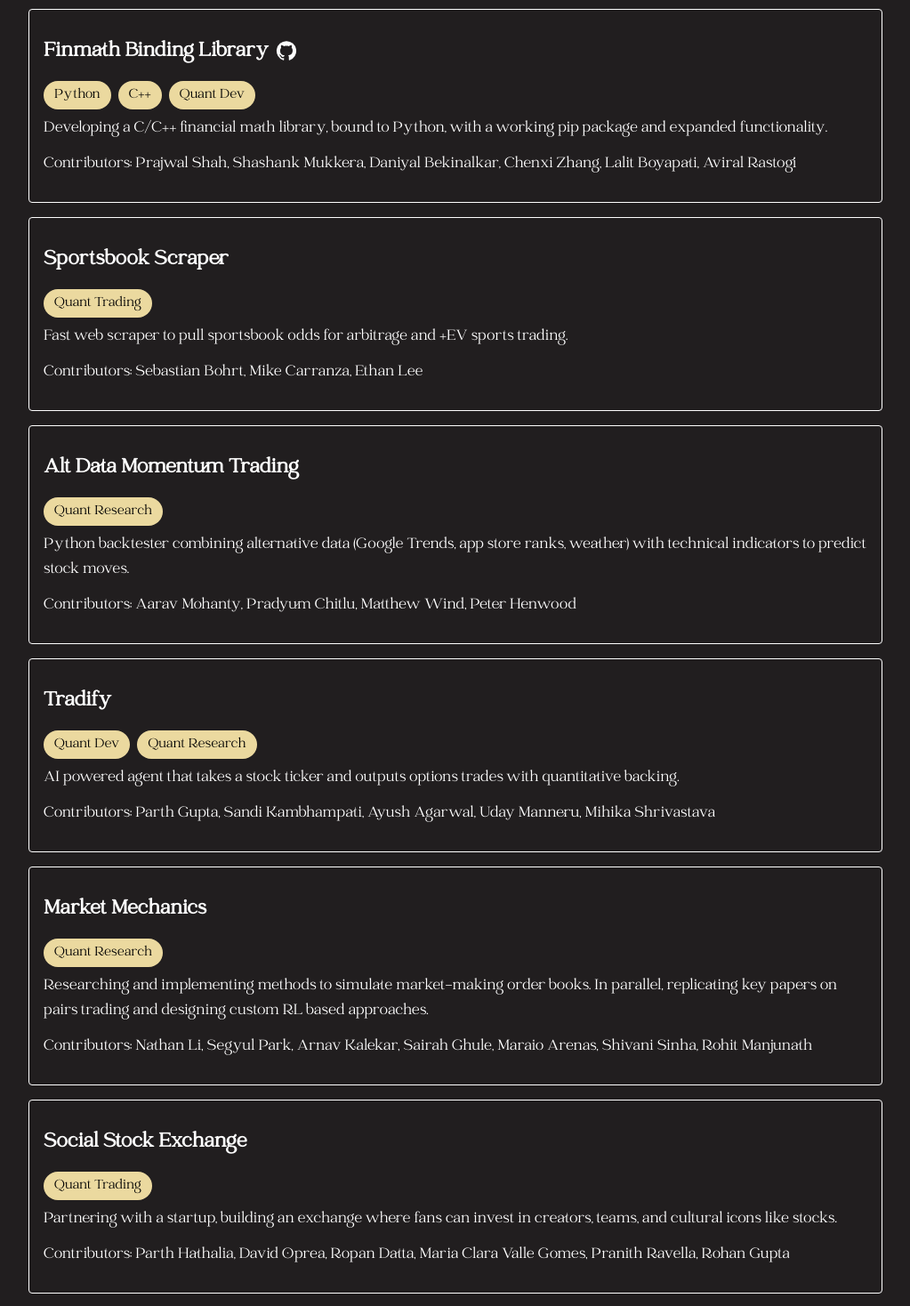
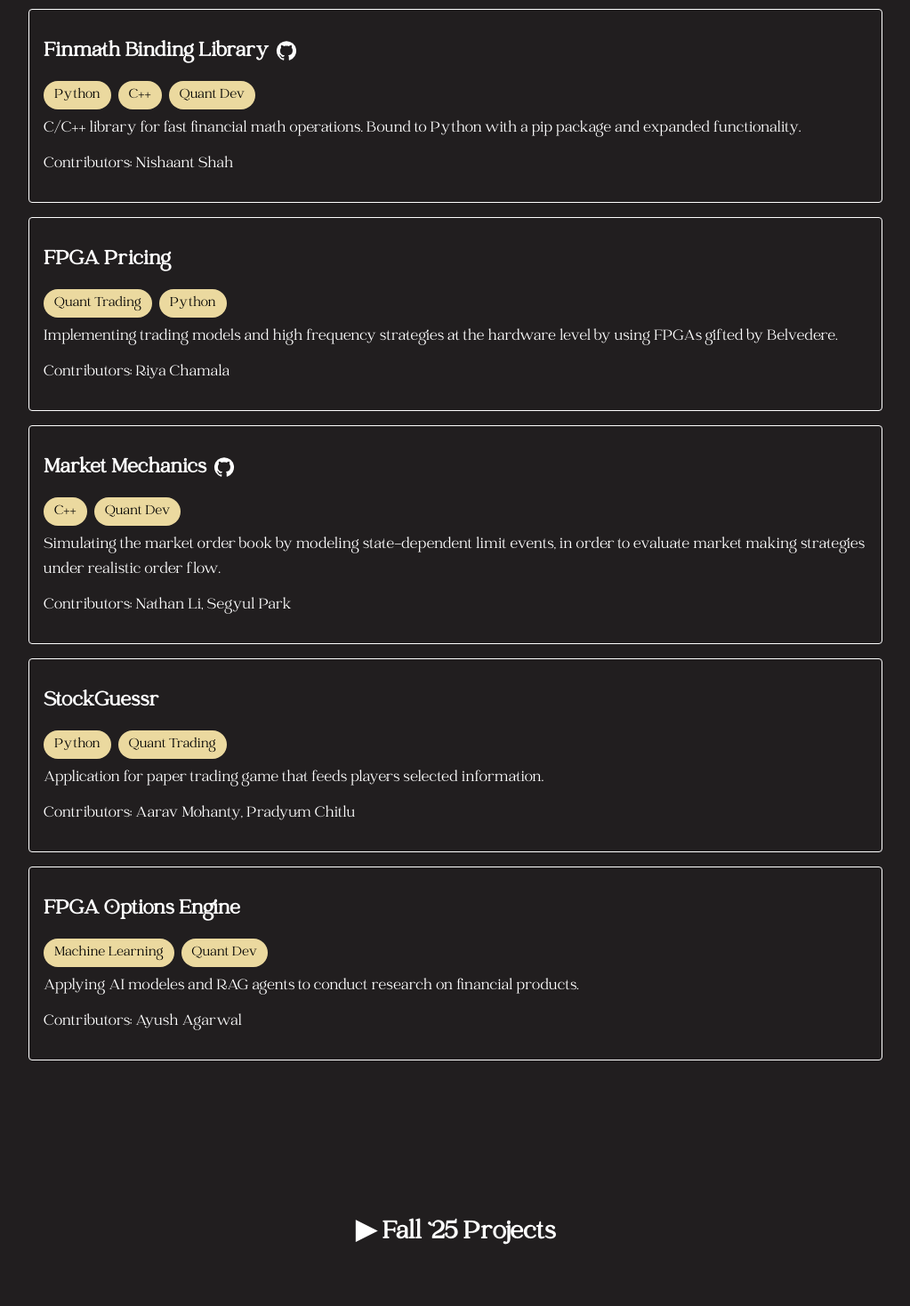
Before and after one commit to Boiler-Quant/boiler_quant_web, a React (Create React App) app: page /projects in a window 1280 px wide. Shown: the part 500-1968 px from the top of the page at 89% size, without its empty margins (128-1151 px from the left). Built offline with nearby package versions, Linux system fonts and the light colour scheme.

Commit message:
added Sprign 2026 projects

```diff
--- a/public/jsons/projects.json
+++ b/public/jsons/projects.json
@@ -188,5 +188,59 @@
     "Index": 22,
     "Tags": ["Hardware", "Quant Dev"],
     "Semester": "Fall 2025"
+  },
+  {
+    "Title": "GPU Acceleration",
+    "Summary": "Reimplementing ML models with custom GPU kernals to benchmark training and inference speedups.",
+    "Contributors": "Prajwal Shah, Shashank Mukkera",
+    "Index": 23,
+    "Tags": ["C++", "Quant Dev"],
+    "Link": "",
+    "Semester": "Spring 2026"
+  },
+  {
+    "Title": "Finmath Binding Library",
+    "Summary": "C/C++ library for fast financial math operations. Bound to Python with a pip package and expanded functionality.",
+    "Contributors": "Nishaant Shah",
+    "Index": 24,
+    "Tags": ["Python", "C++", "Quant Dev"],
+    "Link": "https://github.com/Boiler-Quant/options-simulator",
+    "Semester": "Spring 2026"
+  },
+  {
+    "Title": "FPGA Pricing",
+    "Summary": "Implementing trading models and high frequency strategies at the hardware level by using FPGAs gifted by Belvedere.",
+    "Contributors": "Riya Chamala",
+    "Index": 25,
+    "Tags": ["Quant Trading", "Python"],
+    "Link": "",
+    "Semester": "Spring 2026"
+  },
+  {
+    "Title": "Market Mechanics",
+    "Summary": "Simulating the market order book by modeling state-dependent limit events, in order to evaluate market making strategies under realistic order flow.",
+    "Contributors": "Nathan Li, Segyul Park",
+    "Index": 26,
+    "Tags": ["C++", "Quant Dev"],
+    "Link": "https://github.com/Boiler-Quant/gpu-backtester",
+    "Semester": "Spring 2026"
+  },
+  {
+    "Title": "StockGuessr",
+    "Summary": "Application for paper trading game that feeds players selected information.",
+    "Contributors": "Aarav Mohanty, Pradyum Chitlu",
+    "Index": 27,
+    "Tags": ["Python", "Quant Trading"],
+    "Link": "",
+    "Semester": "Spring 2026"
+  },
+  {
+    "Title": "FPGA Options Engine",
+    "Summary": "Applying AI modeles and RAG agents to conduct research on financial products.",
+    "Contributors": "Ayush Agarwal",
+    "Index": 28,
+    "Tags": ["Machine Learning", "Quant Dev"],
+    "Link": "",
+    "Semester": "Spring 2026"
   }
 ]
--- a/src/pages/Projects/Projects.js
+++ b/src/pages/Projects/Projects.js
@@ -5,6 +5,7 @@ import GitHubIcon from "@mui/icons-material/GitHub";
 import { CircularProgress } from "@mui/material";
 
 const Projects = () => {
+  const [showFall25, setShowFall25] = useState(false);
   const [showSpring25, setShowSpring25] = useState(false);
   const [showFall24, setShowFall24] = useState(false);
   const [projects, setProjects] = useState([]);
@@ -19,9 +20,7 @@ const Projects = () => {
   const theme = useTheme();
 
   return (
-    <div
-      className={`section-container ${theme.background} ${theme.text_white}`}
-    >
+    <div className={`section-container ${theme.background} ${theme.text_white}`}>
       {/* Banner Section */}
       <div
         className={`${theme.background} ${theme.text_white} py-8 flex flex-row items-center justify-center`}
@@ -57,14 +56,14 @@ const Projects = () => {
         </div>
       ) : (
         <>
+          {/* Spring 2026 - Default visible projects */}
           <div className="container-responsive">
             <h2 className="text-heading-md font-bold font-catchy mb-section-sm">
-              Fall `25 Projects
+              Spring `26 Projects
             </h2>
-
             <div className="space-y-4">
               {projects
-                .filter((project) => project.Semester === "Fall 2025")
+                .filter((project) => project.Semester === "Spring 2026")
                 .map((project, index) => (
                   <ProjectCard key={index} project={project} />
                 ))}
@@ -73,6 +72,27 @@ const Projects = () => {
 
           <hr className="section-margin border-t border-white/30" />
 
+          {/* Fall 2025 - Collapsible */}
+          <div className="container-responsive my-4">
+            <button
+              className="w-full text-left text-heading-md font-bold font-catchy mb-section-sm"
+              onClick={() => setShowFall25((prev) => !prev)}
+            >
+              {showFall25 ? "▼ Fall `25 Projects" : "▶ Fall `25 Projects"}
+            </button>
+
+            {showFall25 && (
+              <div className="space-y-4">
+                {projects
+                  .filter((project) => project.Semester === "Fall 2025")
+                  .map((project, index) => (
+                    <ProjectCard key={index} project={project} />
+                  ))}
+              </div>
+            )}
+          </div>
+
+          {/* Spring 2025 */}
           <div className="container-responsive my-4">
             <button
               className="w-full text-left text-heading-md font-bold font-catchy mb-section-sm"
@@ -92,6 +112,7 @@ const Projects = () => {
             )}
           </div>
 
+          {/* Fall 2024 */}
           <div className="container-responsive my-4">
             <button
               className="w-full text-left text-heading-md font-bold font-catchy mb-section-sm"
```
